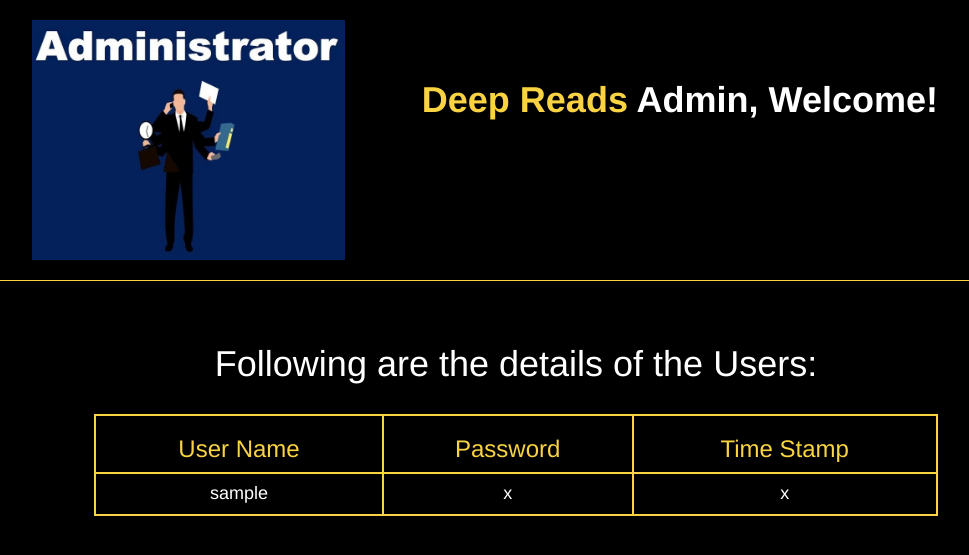
After one commit to DEEP-KRISHNA/GoodReads-WebApplication, a Flask app: page /admin in a window 1280 px wide. The commit adds this page. Shown: the top 555 px of the page, without its empty margins (124-1093 px from the left). Run offline with Flask 2, Linux system fonts and the light colour scheme; tables that the repository leaves empty hold one stand-in row (values such as "Sample post"); some libraries are stand-ins or nearby versions.

Commit message:
User Details Displaying in Admin Page

```diff
--- a/application.py
+++ b/application.py
@@ -27,7 +27,7 @@
 Session(app)
 
 # Set up database
-# engine = create_engine(os.getenv("DATABASE_URL"))
+engine = create_engine(os.getenv("DATABASE_URL"))
 # db = scoped_session(sessionmaker(bind=engine))
 
 
@@ -38,7 +38,8 @@
 
 @app.route("/register", methods=["GET"])
 def register():
-    return render_template("register.html")
+    message = "Hey!! Welcome for Registration"
+    return render_template("register.html", message=message)
 
 
 @app.route("/login", methods=["GET", "POST"])
@@ -58,3 +59,13 @@
         db.session.commit()
     # "{{request.form.get("name")}}"
     return render_template("login.html")
+
+
+@app.route("/admin")
+def admin():
+    # details = User.query.all()
+    details = User.query.order_by(User.timestamp.asc()).all()
+    # stri = User.query.all()
+    # conn = engine.connect()
+    # resul = conn.execute(stri)
+    return render_template("admin.html", userdetails=details)
--- /dev/null
+++ b/templates/admin.html
@@ -0,0 +1,69 @@
+{%extends "basic_layout.html" %}
+
+{% block title %}
+<title>Admin</title>
+{% endblock %}
+
+{% block header %}
+<header>
+    <div class="row">
+        <div class="col-md-1 text-center">
+            <br>
+        </div>
+        <div class="col-md-4 text-center">
+            <br>
+            <img src="/static/image/admin.jpg" height=30%>
+        </div>
+        <div class="col-md-6 text-center">
+            <br>
+            <br>
+            <br>
+            <h1 class="text-left"><b><span style="color: #F9D342;">Deep Reads </span>Admin, Welcome!<b></h1>
+        </div>
+
+    </div>
+</header>
+<hr style="color: #F9D342; border-color: #F9D342; height: 3px;">
+{% endblock %}
+
+
+{% block body %}
+<br>
+<div class="row">
+    <div class="col-md-2 text-center"><br></div>
+    <div class="col-md-8 text-center">
+        <h1>Following are the details of the Users:</h1>
+        <br>
+        <table style="width:100%">
+            <tr>
+                <th>
+                    <h3 style="color: #F9D342;">User Name</h3>
+                </th>
+                <th>
+                    <h3 style="color: #F9D342;">Password</h3>
+                </th>
+                <th>
+                    <h3 style="color: #F9D342;">Time Stamp</h3>
+                </th>
+            </tr>
+            {% for name in userdetails %}
+            <tr>
+                <td>
+                    <h4 class="text-center">{{name.username}}</h4>
+                </td>
+                <td>
+                    <h4 class="text-center">{{name.password}}</h4>
+                </td>
+                <td>
+                    <h4 class="text-center">{{name.timestamp}}</h4>
+                </td>
+            </tr>
+            {% endfor %}
+
+        </table>
+
+    </div>
+</div>
+<br>
+<!-- <hr style="color: #F9D342; border-color: #F9D342; height: 3px;"> -->
+{%endblock%}
--- a/templates/basic_layout.html
+++ b/templates/basic_layout.html
@@ -5,6 +5,15 @@
     {% block title %}
     {% endblock %}
     <style>
+        table,
+        th,
+        td {
+            border: 2px solid #F9D342;
+            /* padding: 2px; */
+            /* border-spacing: 2px; */
+            border-collapse: collapse;
+        }
+
         #dummy1 {
             background-color: teal
         }
--- a/templates/register.html
+++ b/templates/register.html
@@ -28,6 +28,7 @@
 
 
 {% block body %}
+<h1 class="text-center">{{message}}</h1>
 <br>
 <div class="row">
     <div class="col-md-1 text-center">
```
Also changed, not shown: static/image/admin.jpg (added).
